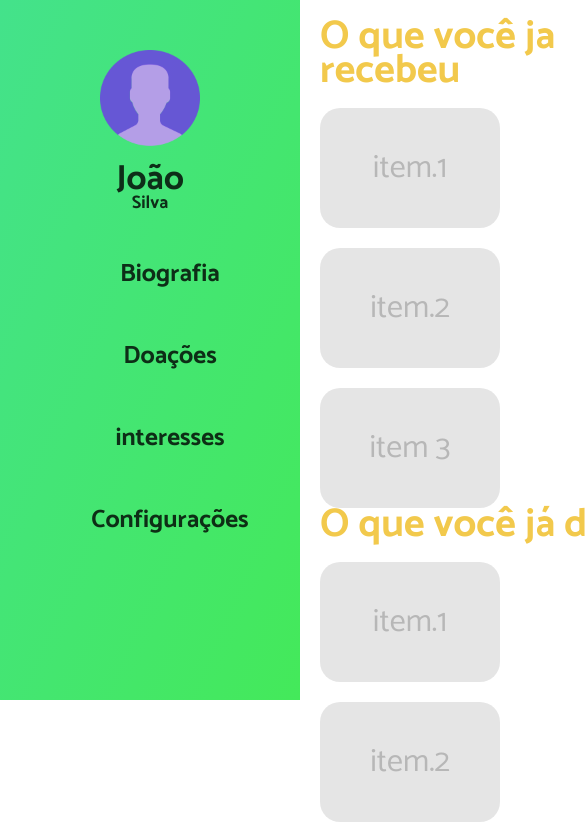
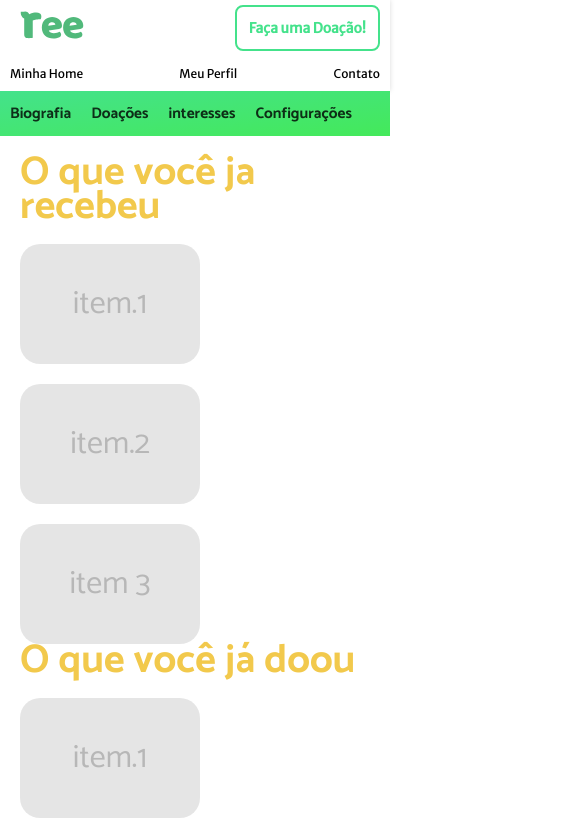
Before and after one commit to italoitalo/ree, a React (Create React App) app in the folder client/: page /perfil/doacoes in a window 390 px wide. Shown: the top 827 px of the page, 585 px wide, since content can reach past the window. Built offline with nearby package versions, Linux system fonts and the light colour scheme.

Commit message:
atualização de resp
a navegação do perfil agora é responsiva

```diff
--- a/client/src/componentes/NavPerfil.js
+++ b/client/src/componentes/NavPerfil.js
@@ -9,8 +9,7 @@ import Avatar1 from '../img/formCadastroImg/avatar1.png'
 
 export default function NavPerfil() {
     return (
-        <div>
-            <Container>
+            <section>
                 <Nav>
                     <Div>
                         <Avatar/>
@@ -34,16 +33,10 @@ export default function NavPerfil() {
                     </Botao>
 
                 </Nav>
-            </Container>
-        </div>
+
+            </section>
     )
 }
-
-
-
-const Container = styled.section`
-
-`
 
 // BOTAO VERDE ESCURO (HOVER)
 const Botao = styled.div`
@@ -58,20 +51,40 @@ const Botao = styled.div`
     transition: 0.1s;
     background-color: white;
   }
+
+  @media (max-width:765px){
+    display:block;
+    margin: 5px;
+
+    &:hover {
+    border-top-right-radius:5px;
+    border-bottom-right-radius:5px;
+    }
+}
 `
 
 //FUNDO VERDE CLARO
 const Nav = styled.div`
-    height:700px;;
+    height:700px;
     width: 300px;
     position: relative;
     background-image: linear-gradient(to bottom right, rgb(68, 226, 139), rgb(68, 233, 90) );
+
+    @media (max-width: 768px) {
+        display:flex;
+        width: 100%;
+        height: 100%;
+}
 `
 //TITULO DOS BOTOES
 const H1 = styled.h1`
     text-align: center;
     font-size: 35px;
     margin-bottom:-20px;
+
+    @media (max-width:765px){
+        margin:0;
+}
 `
 //NOME
 const H3 = styled.h3`
@@ -81,6 +94,10 @@ const H3 = styled.h3`
 //SOBRENOME
 const H4 = styled.h4`
     text-align: center;
+
+    @media (max-width:765px){
+        font-size: 11.5pt
+}
 `
 //LINK (texto dos botoes)
 const Navigation = styled(Link)`
@@ -91,6 +108,10 @@ const Navigation = styled(Link)`
 //PERFIL (FOTO NOME SOBRENOME)
 const Div = styled.div`
     padding-top: 50px;
+
+    @media ( max-width:765px){
+        display:none;
+    }
 `
 
 const Avatar = styled.div`
--- a/client/src/views/Modal.js
+++ b/client/src/views/Modal.js
@@ -46,6 +46,10 @@ const ModalWrapperDiv = styled.div`
   overflow-x: hidden;
   overflow-y: auto;
   outline: 0;
+
+  @media (max-width: 768px) {
+    left: 10px;
+  }
 `;
 
 const ModalDiv = styled.div`
--- a/client/src/views/Perfil/BioPerfil.js
+++ b/client/src/views/Perfil/BioPerfil.js
@@ -1,10 +1,8 @@
 import React from 'react'
 import styled from 'styled-components';
 
+import NavPerfil from './../../componentes/NavPerfil';
 
-
-
-import NavPerfil from './../../componentes/NavPerfil';
 import HeaderPrivt from './../../componentes/CabecalhoPrivado'
 import Config from '../../img/PerfilBiografia/Config.svg';
 import User from '../../img/PerfilBiografia/User.png';
@@ -266,5 +264,7 @@ const Main = styled.section `
 display:flex;
 background-color:  #F8F9FA;
 
-
+@media (max-width:765px){
+    display:block;
+}
 `
--- a/client/src/views/Perfil/ConfigPerfil.js
+++ b/client/src/views/Perfil/ConfigPerfil.js
@@ -1,7 +1,10 @@
 import React from 'react'
 import styled from  'styled-components';
 
+import HeaderPrivt from './../../componentes/CabecalhoPrivado'
+
 import NavPerfil from './../../componentes/NavPerfil';
+
 
 import Foto from '../../img/PerfilConfiguracao/foto.png';
 import Seta from '../../img/PerfilConfiguracao/Arrow.png';
@@ -11,6 +14,7 @@ import Img from '../../img/PerfilConfiguracao/img.png';
 export default function ConfigPerfil(){
     return(
         <>
+    <HeaderPrivt/>
             <Main>
                 <NavPerfil/>
                 <Container>
@@ -132,6 +136,10 @@ display:flex;
 `
 const Main = styled.section`
     display:flex;
+
+    @media (max-width:765px){
+    display:block;
+}
 `
 
 const Container = styled.section `
--- a/client/src/views/Perfil/DoacoesPerfil.js
+++ b/client/src/views/Perfil/DoacoesPerfil.js
@@ -1,5 +1,7 @@
 import React from 'react'
 import styled from  'styled-components';
+
+import HeaderPrivt from './../../componentes/CabecalhoPrivado'
 
 
 import NavPerfil from './../../componentes/NavPerfil';
@@ -10,6 +12,8 @@ import Star from '../../img/PerfilDoacoes/Star.png';
 export default function Doacoes(){
     return(
         <>
+
+        <HeaderPrivt/>
             <Main>
                 <NavPerfil/>
                     <Container>
@@ -203,5 +207,7 @@ const Container = styled.section `
 
 const Main = styled.section`
 display:flex;
-
+@media (max-width:765px){
+    display:block;
+}
 `;
--- a/client/src/views/Perfil/InteressesPerfil.js
+++ b/client/src/views/Perfil/InteressesPerfil.js
@@ -1,5 +1,7 @@
 import React from 'react'
 import styled from  'styled-components';
+
+import HeaderPrivt from './../../componentes/CabecalhoPrivado'
 
 import Ilustracao01 from '../../img/PerfilInteresses/hands 3.png'
 import Ilustracao02 from '../../img/PerfilInteresses/gift1.png'
@@ -9,6 +11,7 @@ import NavPerfil from './../../componentes/NavPerfil';
 export default function Interesses(){
     return(
         <>
+        <HeaderPrivt/>
             <Main>
                 <NavPerfil/>
                 <Container>
@@ -114,6 +117,10 @@ const Input = styled.input`
 
 const Main = styled.section`
     display:flex;
+
+    @media (max-width:765px){
+    display:block;
+}
 `
 const Img = styled.img`
     margin-left:50px;
```
Lines whose indentation alone changed are shown as unchanged.
